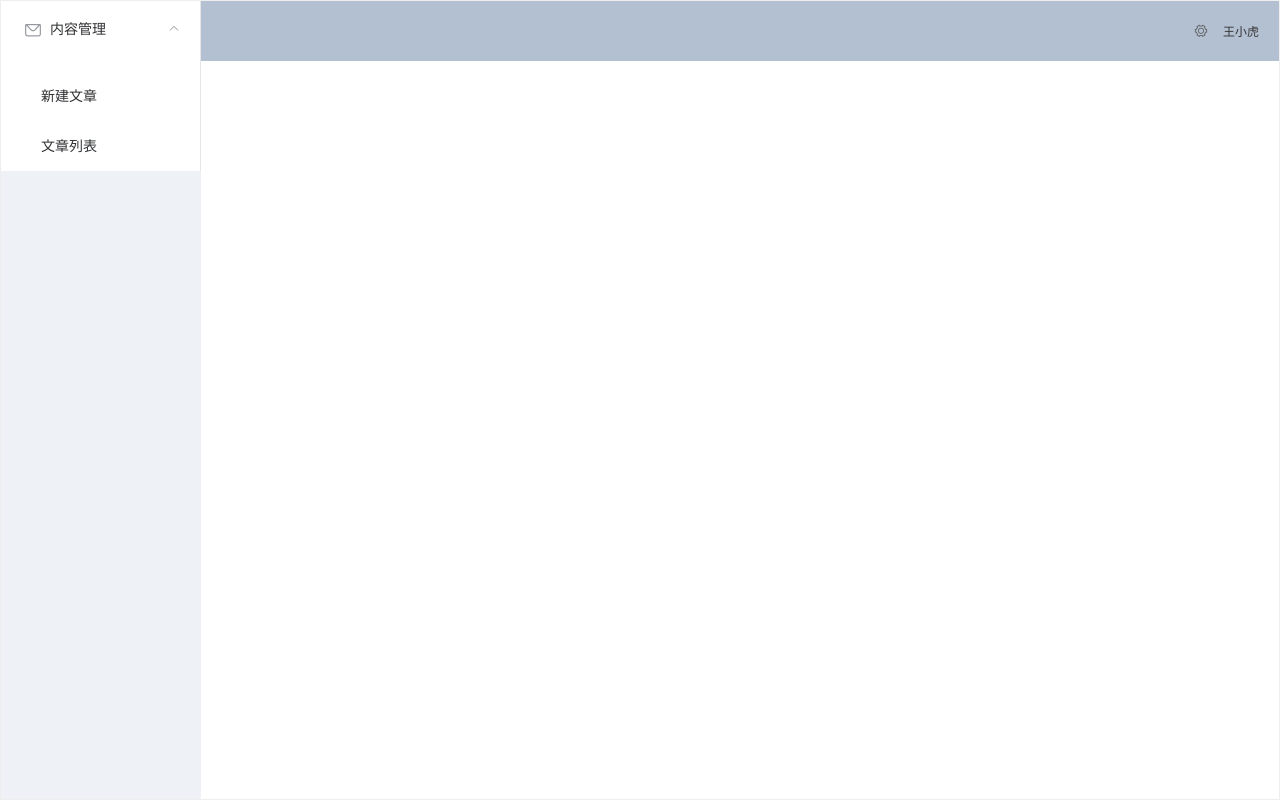
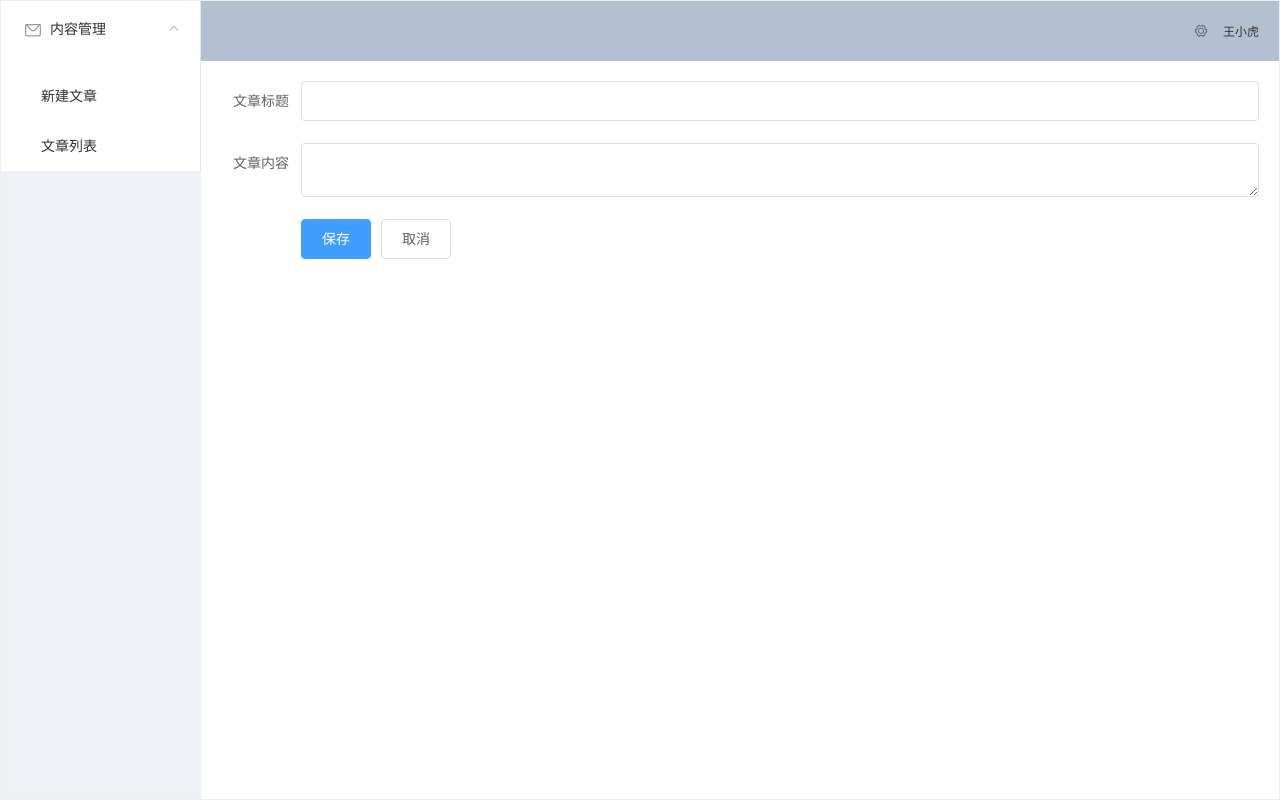
Before and after one commit to TryoneCHEN/vue-Element-UI-NodeJs-Express-, a Vue app: page /#/articles/1/edit in a window 1280 px wide. Built offline with nearby package versions, Linux system fonts and the light colour scheme; no server answers.

Commit message:
Element UI + NodeJs(Express)全栈开发后台管理界面5

```diff
--- a/src/router.js
+++ b/src/router.js
@@ -19,6 +19,11 @@ export default new Router({
       path: '/articles/create',
       name: 'create-artice',
       component: () => import(/* webpackChunkName: "about" */ './views/CreateArtice.vue')
+    },
+    {
+      path: '/articles/:id/edit',
+      name: 'edit-artice',
+      component: () => import(/* webpackChunkName: "about" */ './views/EditArtice.vue')
     }
 
   ]
--- /dev/null
+++ b/src/views/EditArtice.vue
@@ -0,0 +1,50 @@
+<template>
+  <div>
+    <el-form @submit.native.prevent="saveArticle" ref="form" :model="artice" label-width="80px">
+      <el-form-item label="文章标题">
+        <el-input v-model="artice.title"></el-input>
+      </el-form-item>
+      <el-form-item label="文章内容">
+        <el-input type="textarea" v-model="artice.body"></el-input>
+      </el-form-item>
+      <el-form-item>
+        <el-button type="primary" native-type="submit">保存</el-button>
+        <el-button>取消</el-button>
+      </el-form-item>
+    </el-form>
+  </div>
+</template>
+
+<script>
+export default {
+  data() {
+    return {
+      artice: {}
+    };
+  },
+  methods: {
+    saveArticle() {
+      this.$http.put(`articles/${this.$route.params.id}`, this.artice).then(res => {
+        console.log(res);
+        this.$message({
+          message: "保存成功",
+          type: "success"
+        });
+        this.$router.push("/articles/index");
+      });
+    },
+    fetch() {
+        // 通过路由this.$route.获取它的params.id
+      this.$http.get(`articles/${this.$route.params.id}`).then(res => {
+        this.artice = res.data;
+      });
+    }
+  },
+  created() {
+    this.fetch();
+  }
+};
+</script>
+
+<style>
+</style>
--- a/src/views/ListArtice.vue
+++ b/src/views/ListArtice.vue
@@ -30,8 +30,8 @@ export default {
         this.articles = res.data;
       });
     },
-    edit(row) {
-      console.log(row);
+    edit(id) {
+      this.$router.push(`/articles/${id}/edit`)
     },
     remove(id) {
       this.$http.delete(`articles/${id}`).then(res => {
```
Also changed, not shown: 1 other file (tests, documents, lock files or other folders).
